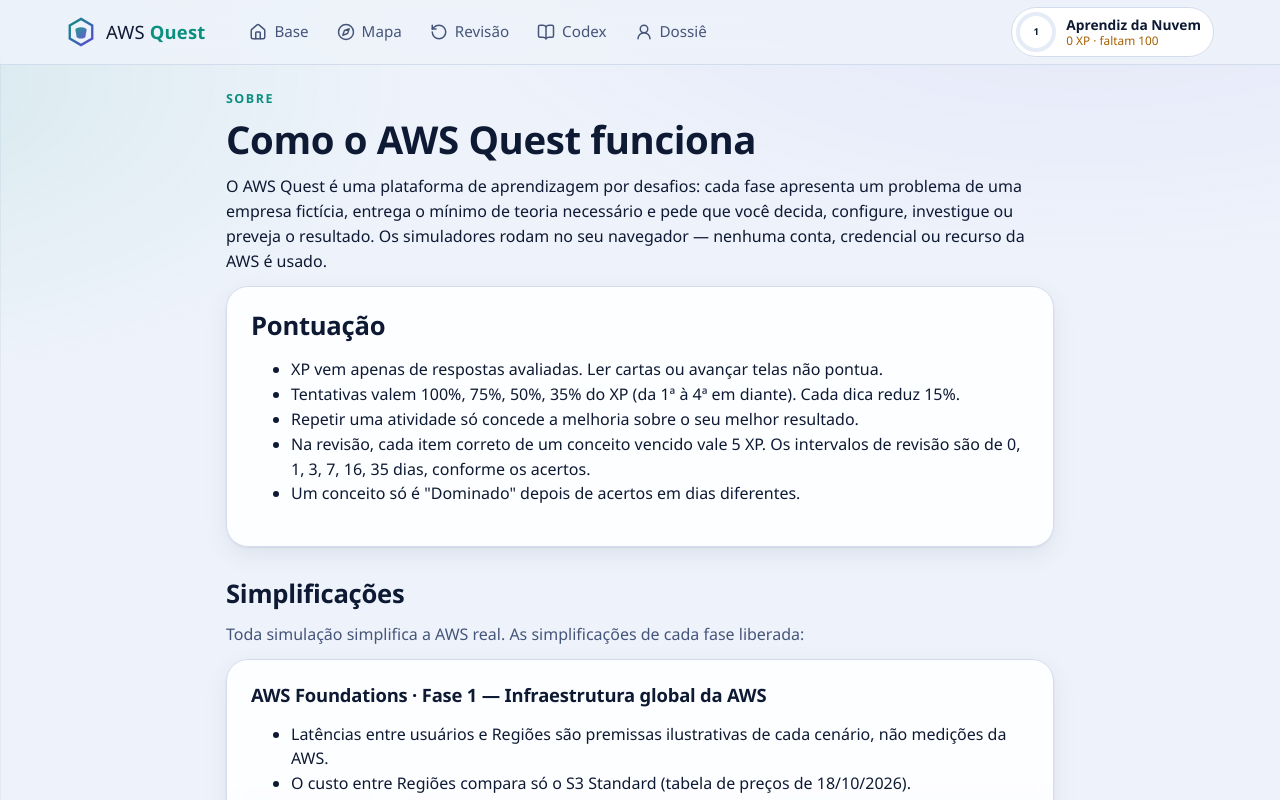
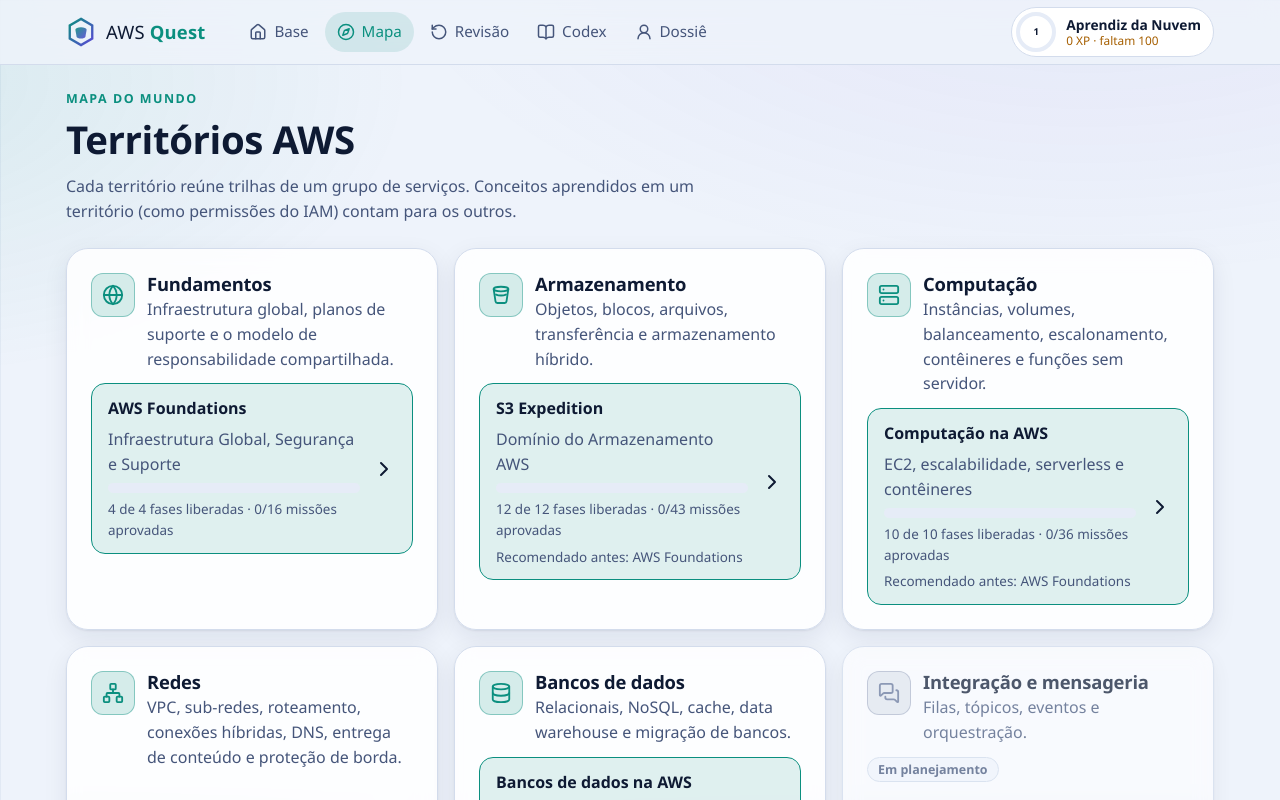
Before and after one commit to thisthiago/saa-c03-journey, a React (Vite) app: page /#/mapa in a window 1280 px wide. Before the commit this address led to /#/sobre. Shown: the top 800 px of the page. Built offline with nearby package versions, Linux system fonts and the light colour scheme.

Commit message:
feat: ativa o território Redes no catálogo

```diff
--- a/src/content/catalog/catalog.ts
+++ b/src/content/catalog/catalog.ts
@@ -51,10 +51,9 @@
   {
     id: 'redes',
     title: 'Redes',
-    summary: 'VPC, sub-redes, roteamento, balanceamento e DNS.',
+    summary: 'VPC, sub-redes, roteamento, conexões híbridas, DNS, entrega de conteúdo e proteção de borda.',
     glyph: 'network',
-    status: 'planned',
-    plannedServices: ['Amazon VPC', 'Elastic Load Balancing', 'Amazon Route 53', 'Amazon CloudFront'],
+    status: 'active',
   },
   {
     id: 'bancos-de-dados',
```
